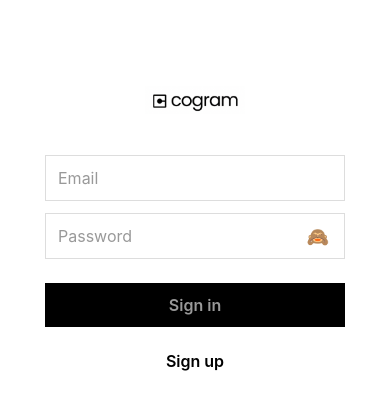
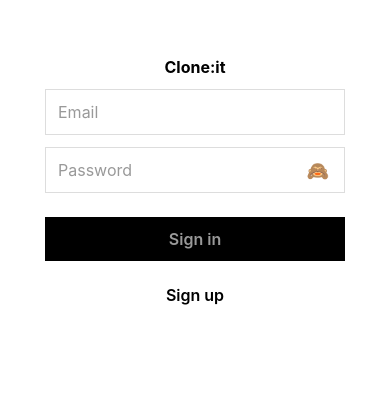
Before and after one commit to OlegMoshkovich/siteObservations, a React Native app: screen / in a window 390 px wide. Shown: the part 125-534 px from the top of the page. Built offline with nearby package versions, Linux system fonts and the light colour scheme.

Commit message:
auth screen

```diff
--- a/src/screens/AuthScreen.tsx
+++ b/src/screens/AuthScreen.tsx
@@ -48,7 +48,8 @@
     <TouchableWithoutFeedback onPress={Keyboard.dismiss} accessible={false}>
       <View style={{ flex: 1 }}>
         <View style={styles.container}>
-            <Image source={require('../../assets/cogram.png')} style={{ width: 100, alignSelf: 'center' }} resizeMode="contain" />
+            {/* <Image source={require('../../assets/cogram.png')} style={{ width: 100, alignSelf: 'center' }} resizeMode="contain" /> */}
+            <Text style={{ fontSize: 16, textAlign: 'center', fontWeight: 'bold' }}>Clone:it</Text>
             <TextInput
               onChangeText={(text: string) => setEmail(text)}
               value={email}
@@ -76,9 +77,9 @@
           >
            <View style={styles.container}>
             {/* <Image source={require('../../assets/cogram.png')} style={{ width: 100, alignSelf: 'center' }} resizeMode="contain" /> */}
-              <View style={{ flexDirection: 'column', gap: 12, alignItems: 'center', marginTop: 30, marginBottom: 20 }}>
+              {/* <View style={{ flexDirection: 'column', gap: 12, alignItems: 'center', marginTop: 30, marginBottom: 20 }}>   */}
                 <Text style={{ fontSize: 16, textAlign: 'center' }}>Please Sign up</Text>
-              </View>
+              {/* </View> */}
               <TextInput
                 onChangeText={setSignUpEmail}
                 value={signUpEmail}
```
